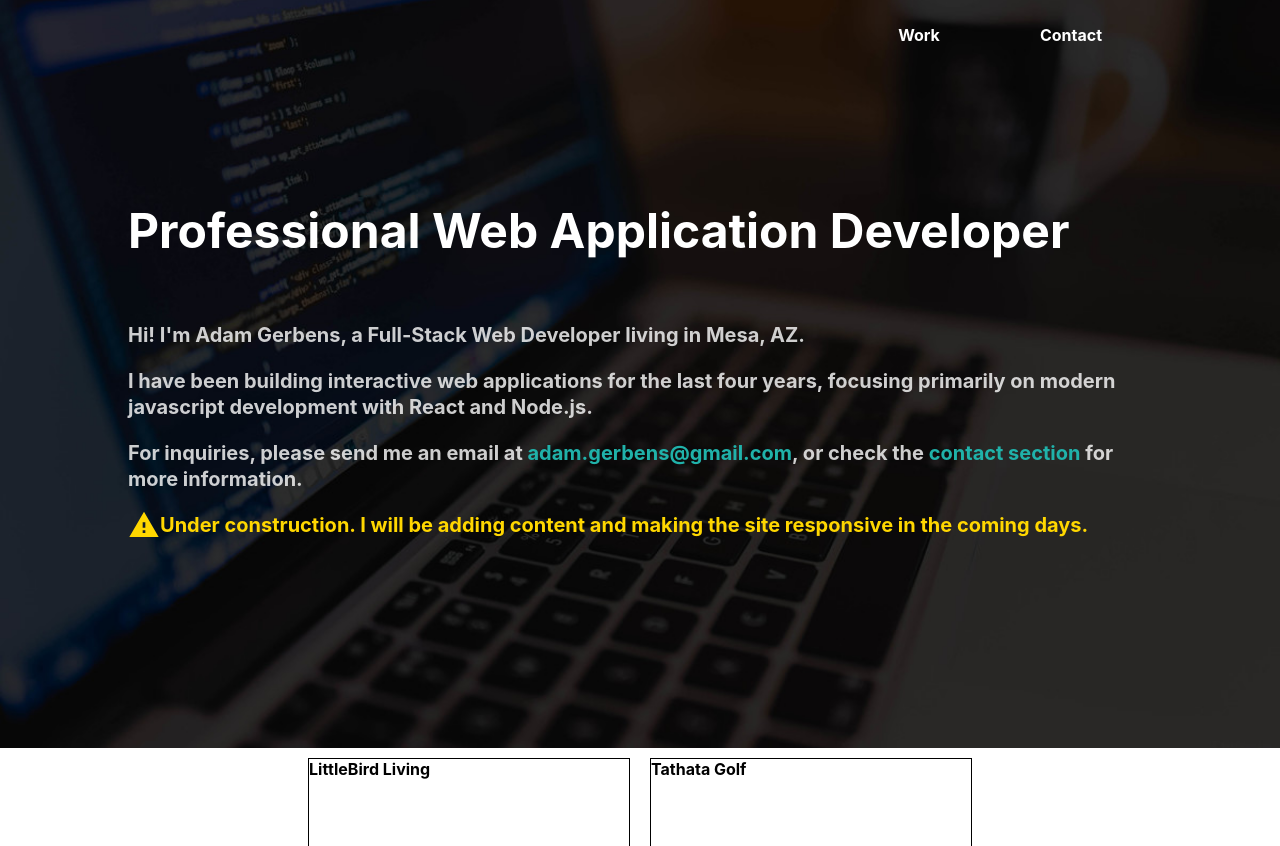
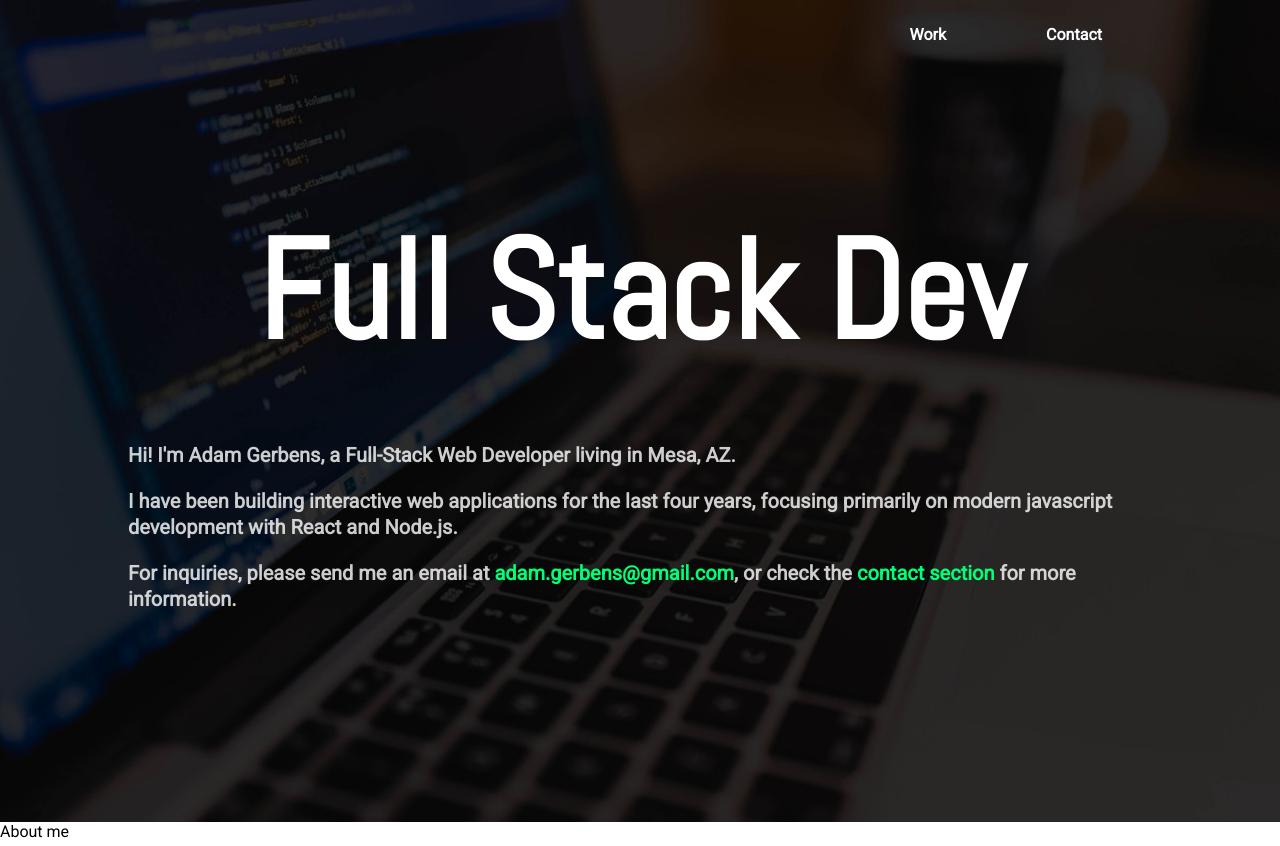
Before and after one commit to agerbens/agerbens.github.io, a Gatsby site: page / in a window 1280 px wide. Shown: the top 846 px of the page. Built offline with nearby package versions, Linux system fonts and the light colour scheme; Gatsby itself is replaced by a stand-in of ours.

Commit message:
Improve the hero

```diff
--- a/src/components/UnderConstruction.js
+++ /dev/null
@@ -1,14 +0,0 @@
-import React from 'react';
-import Warning from './icons/Warning';
-
-export default function UnderConstruction() {
-  return (
-    <span style={{ display: 'flex', alignItems: 'center' }}>
-      <Warning />
-      <p style={{ color: 'gold', fontWeight: 'bold' }}>
-        Under construction. I will be adding content and making the site
-        responsive in the coming days.
-      </p>
-    </span>
-  );
-}
--- a/src/layouts/site.css
+++ b/src/layouts/site.css
@@ -1,13 +1,14 @@
-@import url('https://fonts.googleapis.com/css?family=Open+Sans');
+@import url('https://fonts.googleapis.com/css?family=Abel|Open+Sans|Roboto');
 
 body {
-  font-family: -apple-system,BlinkMacSystemFont,Helvetica,Roboto,sans-serif;
+  font-family: Roboto, Open Sans, sans-serif;
   -webkit-font-smoothing: antialiased;
   line-height: 1.3;
   background-color: white;
 }
 
 a {
-  color: lightseagreen;
+  cursor: pointer;
+  color: #00ff75;
   text-decoration: none;
 }
--- a/src/pages/index.js
+++ b/src/pages/index.js
@@ -4,14 +4,13 @@ import { Link, Element } from 'react-scroll';
 import './styles/home.css';
 
 import SiteLayout from '../layouts/site';
-import UnderConstruction from '../components/UnderConstruction';
 import Work from '../components/Work';
 
 const IndexPage = () => (
   <SiteLayout>
     <div className="Hero">
       <div className="HeroGroup">
-        <h1>Professional Web Application Developer</h1>
+        <h1>Full Stack Dev</h1>
         <p>
           Hi! I'm Adam Gerbens, a Full-Stack Web Developer living in Mesa, AZ.
         </p>
@@ -26,9 +25,11 @@ const IndexPage = () => (
           check the <Link to="contact">contact section</Link> for more
           information.
         </p>
-        <UnderConstruction />
       </div>
     </div>
+    <Element name="about">
+      <div>About me</div>
+    </Element>
     <Element name="work">
       <Work />
     </Element>
--- a/src/pages/styles/home.css
+++ b/src/pages/styles/home.css
@@ -13,10 +13,12 @@
 }
 
 .Hero h1 {
+  font-family: Abel, Open Sans, sans-serif;
   font-weight: bold;
-  margin: 0;
+  font-size: 140px;
+  text-align: center;
+  margin: 0 auto;
   color: white;
-  font-size: 48px;
   padding: 0 0 50px 0;
   opacity: 0;
   animation: HeroAnimation;
```
Also changed, not shown: src/images/me.png (added).
